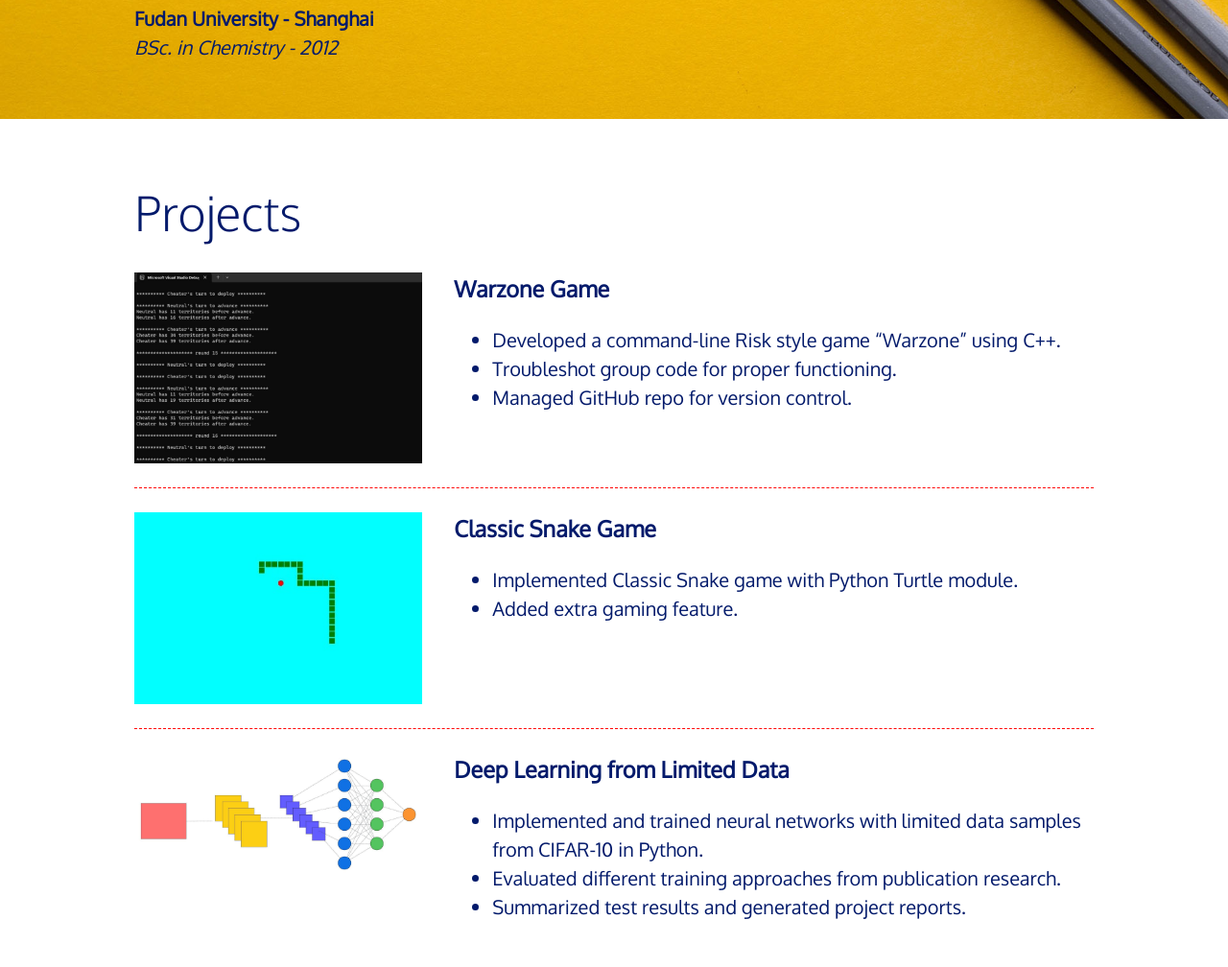
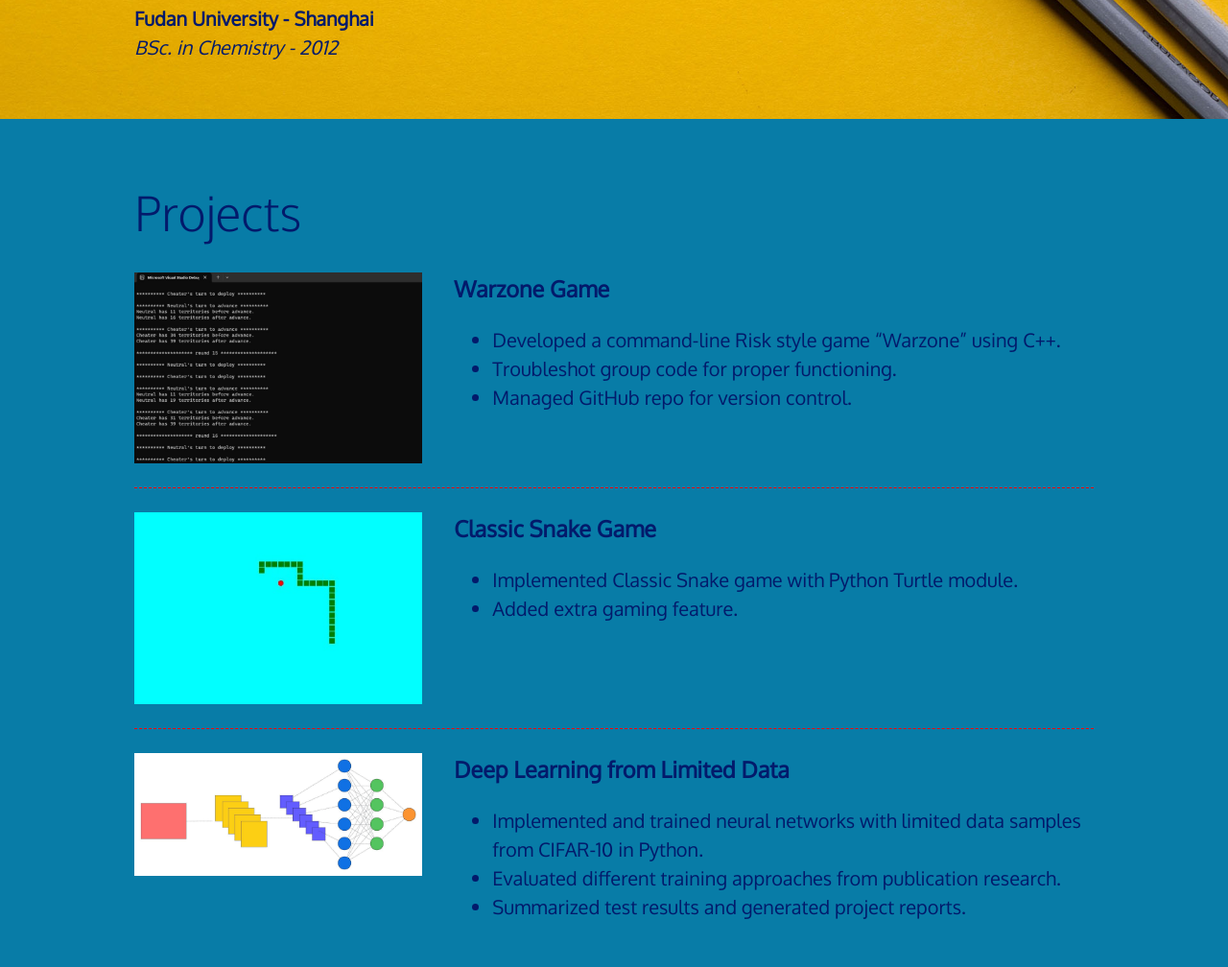
Before and after one commit to cszou/cszou.github.io, a plain HTML site: page index.html in a window 1280 px wide. Shown: the part 1180-2188 px from the top of the page at 96% size. Drawn offline with Linux system fonts and the light colour scheme.

Commit message:
Update style.

```diff
--- a/JavaScript/script.js
+++ b/JavaScript/script.js
@@ -1,5 +1,3 @@
-console.log("sucess!")
-
 const mySkills = [
     "Python",
     "C++",
--- a/css/styles.css
+++ b/css/styles.css
@@ -131,8 +131,8 @@ header p {
 /* ------------------- projects ------------------- */
 .projects {
     background: #087CA7;
+    /* background: black; */
     margin: 0;
-    color: white;
 }
 
 .projects a {
@@ -145,7 +145,6 @@ header p {
 }
 
 .projects a:hover {
-    /* color: white; */
     background: #033860;
 }
 
--- a/index.html
+++ b/index.html
@@ -58,10 +58,9 @@
         </section>
 
         <!-- ********************    PROJECTS / PORTFOLIO    ********************* -->
-        <section class="projects">
+        <section class="projects" style="background-color: #087CA7;">
             <div class="content-wrap divider">
                 <h2>Projects</h2>
-                <!-- Copy the whole <section> block to add more projects. -->
                 <section class="project-item">
                     <img src="img\warzone.jpg" alt="description of image">
                     <div class="project-description">
```
